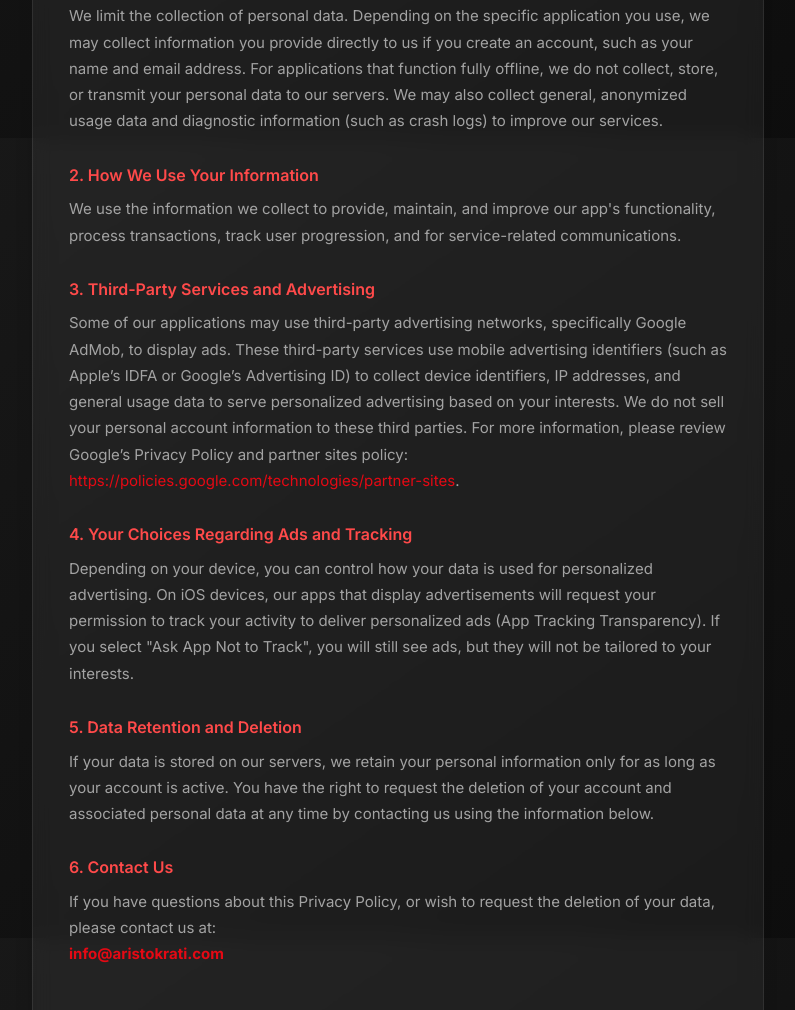
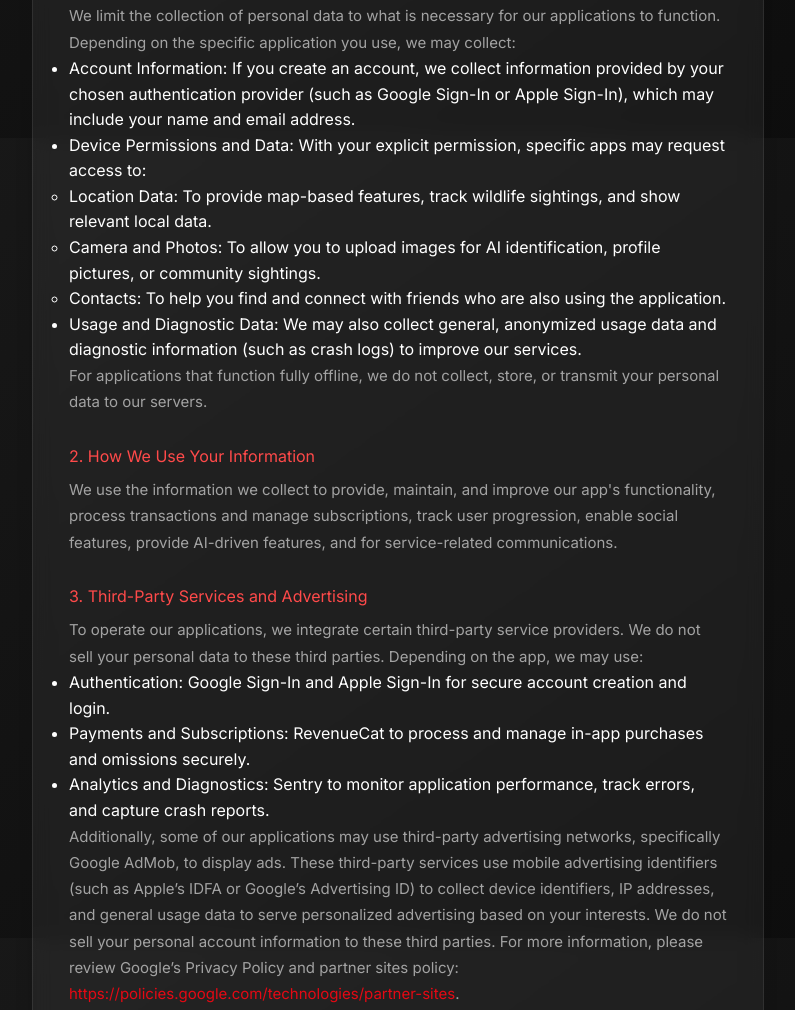
Before and after one commit to kalelimmehmet/kalelimmehmet.github.io, a plain HTML site: page privacy.html in a window 1280 px wide. Shown: the part 662-1672 px from the top of the page, without its empty margins (242-1037 px from the left). Drawn offline with Linux system fonts and the light colour scheme.

Commit message:
Update privacy.html

```diff
--- a/privacy.html
+++ b/privacy.html
@@ -12,40 +12,58 @@
     <header>
         <div class="container">
             <div class="logo-badge">A</div>
-            <h1 style="font-size: 20px;">ARISTOKRATI INC.</h1>
-            <h2>Mobile Software Development</h2>
+            <h1 style="font-size: 20px; font-weight: normal;">ARISTOKRATI INC.</h1>
+            <h2 style="font-weight: normal;">Mobile Software Development</h2>
         </div>
     </header>
 
     <main>
         <div class="container">
             <div class="content-box">
-                <a href="index.html" class="back-link">&larr; Back to Home</a>
+                <a href="index.html" class="back-link" style="font-weight: normal;">&larr; Back to Home</a>
 
                 <section class="privacy-page">
-                    <h1>Privacy Policy</h1>
+                    <h1 style="font-weight: normal;">Privacy Policy</h1>
                     <p class="effective-date">Effective Date: April 18, 2026</p>
 
                     <p>ARISTOKRATI INC. ("we," "our," or "us") is committed to protecting your privacy. This Privacy Policy explains how your personal information is collected, used, and disclosed when you use our mobile software applications.</p>
 
-                    <h3>1. Information We Collect</h3>
-                    <p>We limit the collection of personal data. Depending on the specific application you use, we may collect information you provide directly to us if you create an account, such as your name and email address. For applications that function fully offline, we do not collect, store, or transmit your personal data to our servers. We may also collect general, anonymized usage data and diagnostic information (such as crash logs) to improve our services.</p>
+                    <h3 style="font-weight: normal;">1. Information We Collect</h3>
+                    <p>We limit the collection of personal data to what is necessary for our applications to function. Depending on the specific application you use, we may collect:</p>
+                    <ul>
+                        <li>Account Information: If you create an account, we collect information provided by your chosen authentication provider (such as Google Sign-In or Apple Sign-In), which may include your name and email address.</li>
+                        <li>Device Permissions and Data: With your explicit permission, specific apps may request access to:
+                            <ul>
+                                <li>Location Data: To provide map-based features, track wildlife sightings, and show relevant local data.</li>
+                                <li>Camera and Photos: To allow you to upload images for AI identification, profile pictures, or community sightings.</li>
+                                <li>Contacts: To help you find and connect with friends who are also using the application.</li>
+                            </ul>
+                        </li>
+                        <li>Usage and Diagnostic Data: We may also collect general, anonymized usage data and diagnostic information (such as crash logs) to improve our services.</li>
+                    </ul>
+                    <p>For applications that function fully offline, we do not collect, store, or transmit your personal data to our servers.</p>
 
-                    <h3>2. How We Use Your Information</h3>
-                    <p>We use the information we collect to provide, maintain, and improve our app's functionality, process transactions, track user progression, and for service-related communications.</p>
+                    <h3 style="font-weight: normal;">2. How We Use Your Information</h3>
+                    <p>We use the information we collect to provide, maintain, and improve our app's functionality, process transactions and manage subscriptions, track user progression, enable social features, provide AI-driven features, and for service-related communications.</p>
 
-                    <h3>3. Third-Party Services and Advertising</h3>
-                    <p>Some of our applications may use third-party advertising networks, specifically Google AdMob, to display ads. These third-party services use mobile advertising identifiers (such as Apple’s IDFA or Google’s Advertising ID) to collect device identifiers, IP addresses, and general usage data to serve personalized advertising based on your interests. We do not sell your personal account information to these third parties. For more information, please review Google’s Privacy Policy and partner sites policy: <a href="https://policies.google.com/technologies/partner-sites" target="_blank">https://policies.google.com/technologies/partner-sites</a>.</p>
+                    <h3 style="font-weight: normal;">3. Third-Party Services and Advertising</h3>
+                    <p>To operate our applications, we integrate certain third-party service providers. We do not sell your personal data to these third parties. Depending on the app, we may use:</p>
+                    <ul>
+                        <li>Authentication: Google Sign-In and Apple Sign-In for secure account creation and login.</li>
+                        <li>Payments and Subscriptions: RevenueCat to process and manage in-app purchases and omissions securely.</li>
+                        <li>Analytics and Diagnostics: Sentry to monitor application performance, track errors, and capture crash reports.</li>
+                    </ul>
+                    <p>Additionally, some of our applications may use third-party advertising networks, specifically Google AdMob, to display ads. These third-party services use mobile advertising identifiers (such as Apple’s IDFA or Google’s Advertising ID) to collect device identifiers, IP addresses, and general usage data to serve personalized advertising based on your interests. We do not sell your personal account information to these third parties. For more information, please review Google’s Privacy Policy and partner sites policy: <a href="https://policies.google.com/technologies/partner-sites" target="_blank">https://policies.google.com/technologies/partner-sites</a>.</p>
 
-                    <h3>4. Your Choices Regarding Ads and Tracking</h3>
-                    <p>Depending on your device, you can control how your data is used for personalized advertising. On iOS devices, our apps that display advertisements will request your permission to track your activity to deliver personalized ads (App Tracking Transparency). If you select "Ask App Not to Track", you will still see ads, but they will not be tailored to your interests.</p>
+                    <h3 style="font-weight: normal;">4. Your Choices Regarding Ads and Tracking</h3>
+                    <p>Depending on your device, you can control how your data is used for personalized advertising. On iOS devices, our apps that display advertisements will request your permission to track your activity to deliver personalized ads (App Tracking Transparency). If you select "Ask App Not to Track", you will still see ads, but they will not be tailored to your interests. You can also revoke permissions for Location, Camera, Photos, and Contacts at any time in your device's system settings.</p>
 
-                    <h3>5. Data Retention and Deletion</h3>
+                    <h3 style="font-weight: normal;">5. Data Retention and Deletion</h3>
                     <p>If your data is stored on our servers, we retain your personal information only for as long as your account is active. You have the right to request the deletion of your account and associated personal data at any time by contacting us using the information below.</p>
 
-                    <h3>6. Contact Us</h3>
+                    <h3 style="font-weight: normal;">6. Contact Us</h3>
                     <p>If you have questions about this Privacy Policy, or wish to request the deletion of your data, please contact us at:<br>
-                    <strong><a href="mailto:info@aristokrati.com">info@aristokrati.com</a></strong></p>
+                    <a href="mailto:info@aristokrati.com">info@aristokrati.com</a></p>
                 </section>
             </div>
         </div>
```
